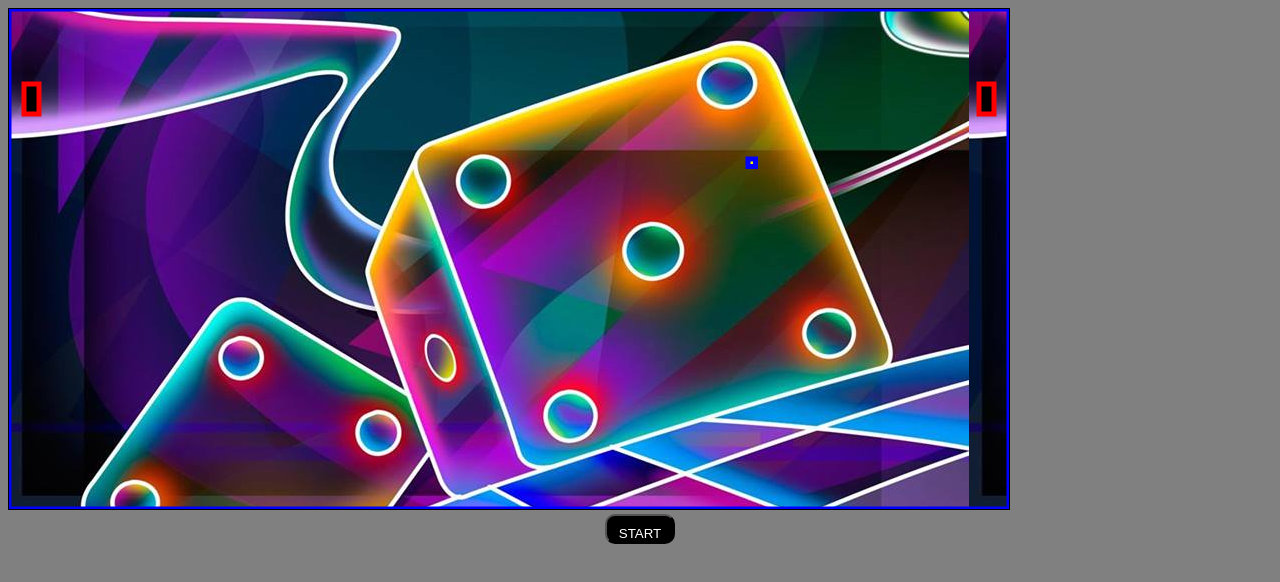
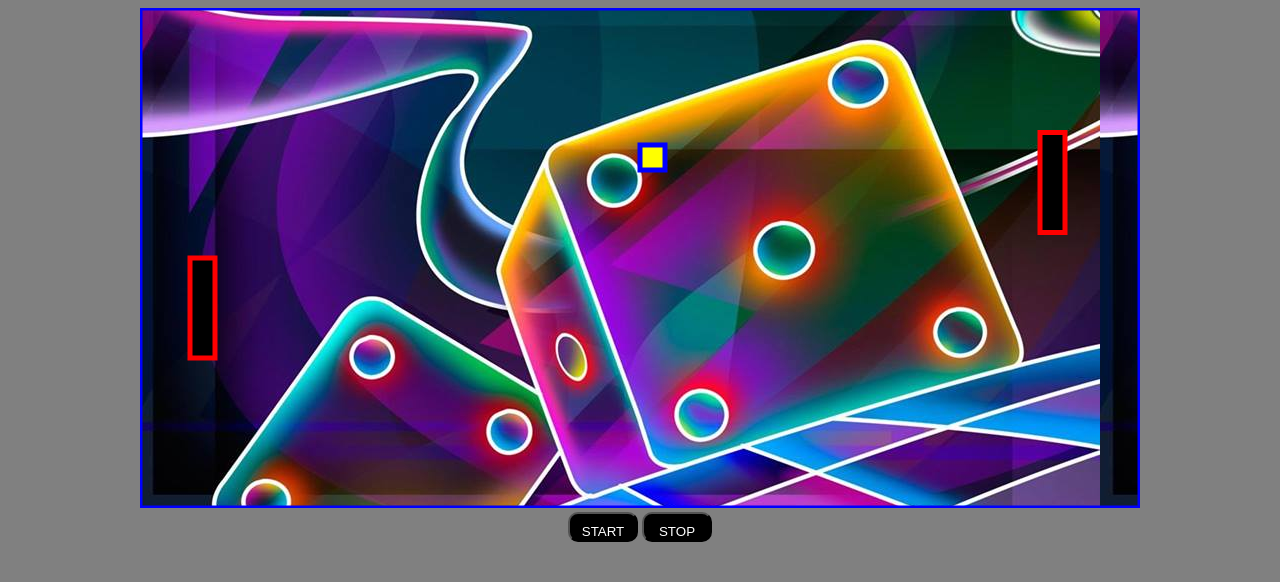
Before and after one commit to dekespo/ping_pong_html_canvas_js, a plain HTML site: page index.html in a window 1280 px wide. Both pictures are taken after a click on the button "START". Drawn offline with Linux system fonts and the light colour scheme.

Commit message:
it can be played, but a few things will be added

```diff
--- a/index.html
+++ b/index.html
@@ -5,8 +5,9 @@
 		<title> 2D HTML CANVAS GAME </title>
 		<link rel="stylesheet" href="style.css"/>
 		<script type="text/javascript" src="main.js"> </script>
+	</head>
 	<body class="mainBackground">
-		<div class="canvasAround">
+		<div class="canvasAround centerise">
 			<canvas class="centerise canvasBackground" id="canvas">
 				your browser doesn't support canvas!
 			</canvas>
@@ -14,6 +15,7 @@
 		<script> main() </script>
 		<div class="centerise">
 			<input class="button" type="button" value= "START" onclick="startButton()"></input>
+			<input class="button" type="button" value= "STOP" onclick="stopButton()"></input>
 		</div>
 	</body>
 </html>
--- a/main.js
+++ b/main.js
@@ -11,24 +11,30 @@ function getMousePos(canvas, evt)
 // Functions on Window Size Management
 function windowtoTiles()
 {
-	WIDTH_TILE = canvas.width / TILENO;
-	HEIGHT_TILE = canvas.height / TILENO;
-	console.log("WIDTH_TILE: ", WIDTH_TILE)
-	console.log("HEIGHT_TILE: ", HEIGHT_TILE)
+	WIDTH_TILE = CANVAS.width / TILENO;
+	HEIGHT_TILE = CANVAS.height / TILENO;
+}
+
+function transformSize(coor, prevSizes)
+{
+	coor.x *= CANVAS.width / prevSizes.width;
+	coor.y *= CANVAS.height / prevSizes.height;
+	return coor;
 }
 
 function resizeCanvas()
 {
+	var prevSizes = {};
+	prevSizes["width"] = CANVAS.width;
+	prevSizes["height"] = CANVAS.height;
+	CANVAS.width = window.innerWidth;
+	if(CANVAS.width > WIDTH_MAX) CANVAS.width = WIDTH_MAX;
+	CANVAS.height = window.innerHeight;
+	if(CANVAS.height > HEIGHT_MAX) CANVAS.height = HEIGHT_MAX;
 	windowtoTiles();
-	CANVAS.width = window.innerWidth;
-	if(CANVAS.width > 1000) CANVAS.width = 1000;
-	CANVAS.height = window.innerHeight;
-	if(CANVAS.height > 500) CANVAS.height = 500;
-	SCREEN_RATE = CANVAS.width / CANVAS.height;
-	SHAPELIST["player1"].x = WIDTH_TILE;
-	SHAPELIST["player1"].y = HEIGHT_TILE * TILENO / 2; // problem
-	SHAPELIST["player2"].x = CANVAS.width - 2 * WIDTH_TILE;
-	SHAPELIST["player2"].y = HEIGHT_TILE * TILENO / 2; // problem
+	SHAPELIST["player1"] = transformSize(SHAPELIST["player1"], prevSizes);
+	SHAPELIST["player2"] = transformSize(SHAPELIST["player2"], prevSizes);
+	SHAPELIST["hockey"] = transformSize(SHAPELIST["hockey"], prevSizes);
 	redraw();
 }
 
@@ -38,6 +44,12 @@ function redraw()
 	CONTEXT.strokeStyle = 'blue';
 	CONTEXT.lineWidth = '5';
 	CONTEXT.strokeRect(0, 0, CANVAS.width, CANVAS.height);
+	SHAPELIST["player1"].width = WIDTH_TILE * 0.5; // 4 and 0.5 happen due to different sizes in canvas and try to make a square tile
+	SHAPELIST["player1"].height = 4 * HEIGHT_TILE;
+	SHAPELIST["player2"].width = WIDTH_TILE * 0.5;
+	SHAPELIST["player2"].height = 4 * HEIGHT_TILE;
+	SHAPELIST["hockey"].width = WIDTH_TILE * 0.5;
+	SHAPELIST["hockey"].height = HEIGHT_TILE;
 	drawRectangle(SHAPELIST["player1"]);
 	drawRectangle(SHAPELIST["player2"]);
 	drawSquare(SHAPELIST["hockey"]);
@@ -46,7 +58,7 @@ function redraw()
 function drawRectangle(obj)
 {
 	CONTEXT.beginPath();
-	CONTEXT.rect(obj.x, obj.y, WIDTH_TILE, 2 * HEIGHT_TILE * SCREEN_RATE);
+	CONTEXT.rect(obj.x, obj.y, obj.width, obj.height);
 	CONTEXT.fillStyle = 'black';
 	CONTEXT.fill();
 	CONTEXT.strokeStyle = 'red';
@@ -56,7 +68,7 @@ function drawRectangle(obj)
 function drawSquare(obj)
 {
 	CONTEXT.beginPath();
-	CONTEXT.rect(obj.x, obj.y, WIDTH_TILE * 0.5, HEIGHT_TILE * SCREEN_RATE* 0.5);
+	CONTEXT.rect(obj.x, obj.y, obj.width, obj.height);
 	CONTEXT.fillStyle = 'yellow';
 	CONTEXT.fill();
 	CONTEXT.strokeStyle = 'blue';
@@ -73,19 +85,23 @@ function drawAll()
 function animate()
 {
 	hockeyMove();
+	//SHAPELIST["player1"] = artificialIntelligence(SHAPELIST["player1"]);
+	SHAPELIST["player2"] = artificialIntelligence(SHAPELIST["player2"]);
 	drawAll();
-	requestAnimFrame(function() { animate(); });
+	if(ACTIVATED)
+		requestAnimFrame(function() { animate(); });
 }
 
 // Other Functions
 function loadGlobalVariables()
 {
 	CANVAS = document.getElementById('canvas');
+	PREV_CANVAS_SIZE = {"width": CANVAS.width, "height": CANVAS.height};
 	CONTEXT = CANVAS.getContext('2d');
 	SHAPELIST = {};
-	SCREEN_RATE = CANVAS.width / CANVAS.height;
-	TILENO = 20;
-	ACTIVATED = false;
+	TILENO = 20; // y-axis (check this)
+	WIDTH_MAX = 1000; HEIGHT_MAX = 500;
+	//CANVAS.width = WIDTH_MAX; CANVAS.height = HEIGHT_MAX; // default
 }
 
 function initialize()
@@ -93,9 +109,9 @@ function initialize()
 	loadGlobalVariables();
 	windowtoTiles();
 
-	createRectangle(WIDTH_TILE, HEIGHT_TILE * SCREEN_RATE * TILENO / 2, "player1");
-	createRectangle(CANVAS.width - 2 * WIDTH_TILE, HEIGHT_TILE * SCREEN_RATE * TILENO / 2, "player2");
-	addHockey(CANVAS.width / 2, HEIGHT_TILE * SCREEN_RATE * TILENO / 2, "hockey");
+	createRectangle(WIDTH_TILE, HEIGHT_TILE * TILENO / 2, WIDTH_TILE * 0.5, 4 * HEIGHT_TILE, "player1");
+	createRectangle(CANVAS.width - 2 * WIDTH_TILE, HEIGHT_TILE * TILENO / 2, WIDTH_TILE * 0.5, 4 * HEIGHT_TILE, "player2");
+	addHockey(WIDTH_TILE * TILENO / 2, HEIGHT_TILE * TILENO / 2, WIDTH_TILE * 0.5, HEIGHT_TILE, "hockey");
 	window.addEventListener('resize', resizeCanvas, false);
 	resizeCanvas();
 }
@@ -103,20 +119,28 @@ function initialize()
 // Button Functions
 function startButton()
 {
+	ACTIVATED = true;
 	animate();
 }
 
+function stopButton()
+{
+	ACTIVATED = false;
+}
+
 // Classes
-function rectangle(x, y)
+function rectangle(x, y, width, height)
 {
 	this.x = x;
 	this.y = y;
+	this.width = width;
+	this.height = height;
 }
 
 // Class-related Functions
-function createRectangle(x, y, name)
+function createRectangle(x, y, width, height, name)
 {
-	var newRectangle = new rectangle(x, y);
+	var newRectangle = new rectangle(x, y, width, height);
 	SHAPELIST[name] = newRectangle;
 	drawRectangle(newRectangle);
 }
@@ -126,59 +150,93 @@ function moveRectangle(position)
 	drawAll();
 
 	// Move only the left one
-	SHAPELIST["player1"].y = position.y - HEIGHT_TILE * SCREEN_RATE;
+	SHAPELIST["player1"].y = position.y - HEIGHT_TILE;
 
-	checkBorders();
+	SHAPELIST["player1"] = checkBorders(SHAPELIST["player1"]);
 }
 
-function checkBorders()
+function checkBorders(player)
 {
-	// Only for the left one
-	if(SHAPELIST["player1"].y <= 0)
-		SHAPELIST["player1"].y = 0;
-	if(SHAPELIST["player1"].y >= CANVAS.height - 2 * HEIGHT_TILE * SCREEN_RATE)
-		SHAPELIST["player1"].y = CANVAS.height - 2 * HEIGHT_TILE * SCREEN_RATE;
+	if(player.y <= 0)
+		player.y = 0;
+	if(player.y >= CANVAS.height - 4 * HEIGHT_TILE)
+		player.y = CANVAS.height - 4 * HEIGHT_TILE;
+	return player;
 }
 
-function addHockey(x, y, name)
+function addHockey(x, y, size, size2, name) // check this
 {
-	var square = new rectangle(x, y);
-	square.vx = 1; // added
-	square.vy = 1; // added
+	var square = new rectangle(x, y, size, size2);
+	square.vx = 1; square.vy = 1;
 	SHAPELIST[name] = square;
 	drawSquare(square);
-
-	console.log("x: ", x);
-	console.log("y: ", y);
 }
 
 function hockeyMove()
 {
 	var leftWall = 0 >= SHAPELIST["hockey"].x + SHAPELIST["hockey"].vx;
-	var rightWall = SHAPELIST["hockey"].x + SHAPELIST["hockey"].vx >= CANVAS.width;
-	var leftPlayerX = SHAPELIST["player1"].x >= SHAPELIST["hockey"].x + SHAPELIST["hockey"].vx;
-	var rightPlayerX = SHAPELIST["hockey"].x + SHAPELIST["hockey"].vx >= SHAPELIST["player2"].x;
-	// SHAPELIST["player1"].y 	SHAPELIST["player1"].y + HEIGHT_TILE SHAPELIST["hockey"].y SHAPELIST["hockey"].y + HEIGHT_TILE // might need to add end points into class for all objects in SHAPELIST
+	var rightWall = SHAPELIST["hockey"].x + SHAPELIST["hockey"].width + SHAPELIST["hockey"].vx >= CANVAS.width;
+	var leftPlayerX = SHAPELIST["player1"].x + SHAPELIST["player1"].width >= SHAPELIST["hockey"].x + SHAPELIST["hockey"].vx;
+	var leftPlayerY = !(SHAPELIST["hockey"].y + SHAPELIST["hockey"].height < SHAPELIST["player1"].y) &&
+					  !(SHAPELIST["player1"].y + SHAPELIST["player1"].height < SHAPELIST["hockey"].y);
+	var rightPlayerX = SHAPELIST["hockey"].x + SHAPELIST["hockey"].width + SHAPELIST["hockey"].vx >= SHAPELIST["player2"].x;
+	var rightPlayerY = !(SHAPELIST["hockey"].y + SHAPELIST["hockey"].height < SHAPELIST["player2"].y) &&
+					  !(SHAPELIST["player2"].y + SHAPELIST["player2"].height < SHAPELIST["hockey"].y);
 	var speedMax = 10;
-	if(leftWall || rightWall || leftPlayerX || rightPlayerX)
+	var pixelAdd = CANVAS.width / WIDTH_MAX;
+	if((leftPlayerX && leftPlayerY) || (rightPlayerX && rightPlayerY) )
 	{
 		if(Math.abs(SHAPELIST["hockey"].vx) < speedMax)
-			SHAPELIST["hockey"].vx += (SHAPELIST["hockey"].vx > 0 ? 1 : -1);
+			SHAPELIST["hockey"].vx += (SHAPELIST["hockey"].vx > 0 ? pixelAdd : -pixelAdd);
 		SHAPELIST["hockey"].vx *= -1;
 	}
+
+	if(leftWall || rightWall)
+	{
+		ACTIVATED = false;
+		if(leftWall)
+		{
+			if(confirm("You Lose! Again?"))
+				initialize();
+		}
+		else
+		{
+			if(confirm("You Win! Again?")); // this will never happen with that AI
+				initialize();
+		}
+	}
+
+
+	var topWall = 0 >= SHAPELIST["hockey"].y + SHAPELIST["hockey"].vy;
+	var bottomWall = SHAPELIST["hockey"].y + SHAPELIST["hockey"].height + SHAPELIST["hockey"].vy >= CANVAS.height;
+	if(topWall || bottomWall)
+	{
+		SHAPELIST["hockey"].vy *= -1;
+	}
+
 	SHAPELIST["hockey"].x += SHAPELIST["hockey"].vx;
+	SHAPELIST["hockey"].y += SHAPELIST["hockey"].vy;
+}
+
+// AI function
+function artificialIntelligence(player) // Immortal
+{
+	player.y = SHAPELIST["hockey"].y - player.width / 2;
+	player = checkBorders(player);
+	return player;
 }
 
 // Main function
 function main()
 {
 	// Start
+	ACTIVATED = false;
 	initialize();
 
 	// Animation Window
 	window.requestAnimFrame = (function(callback){
 		return function(callback) {
-		  window.setTimeout(callback, 3);
+		  window.setTimeout(callback, 5);
 		};
 	  })();
 
@@ -187,7 +245,5 @@ function main()
 		var mousePos = getMousePos(CANVAS, evt);
 		moveRectangle(mousePos);
 		document.getElementById("canvas").style.cursor = "none";
-		//MOUSE_IN = true;
-		//animate = setTimeout(hockeyMove(),20);
 	  }, false);
 }
--- a/style.css
+++ b/style.css
@@ -5,13 +5,7 @@
 
 .canvasBackground
 {
-	//background-color: white;
-	//canvas, img { display:block; margin:1em auto; border:1px solid black; }
-    //canvas { background:url(lotsalasers.jpg) }
-	//display:block; margin:1em auto; border:1px solid black;
     background:url(img/dice.jpg);
-	//position: absolute; left: 0px; top: 0px;
-	//opacity: 0.5;
 }
 
 .button
@@ -28,19 +22,13 @@
 
 .centerise
 {
-    //display: block;
-    margin: 0 auto;
     text-align: center;
 }
 
 .canvasAround
 {
-	//margin: 10%;
-	width: 100%;
-	height: 100%;
-	border: 0;
+	width: 100%
+	height: auto;
 	overflow: hidden;
 	display: block;
-    //padding-right: 10%;
-    //padding-left: 10%;
 }
```
